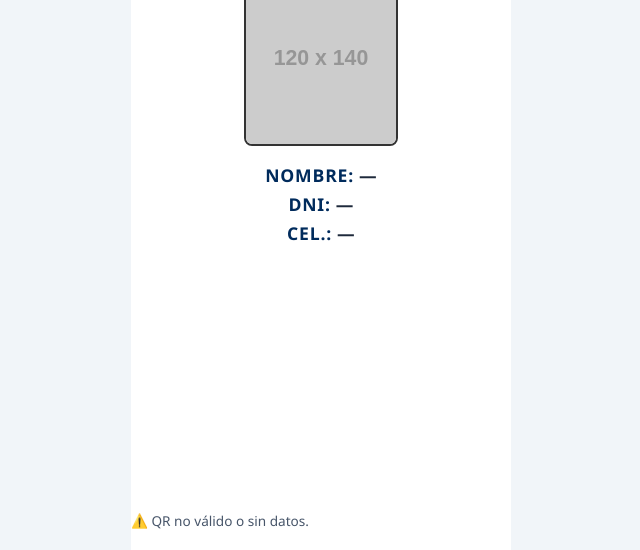
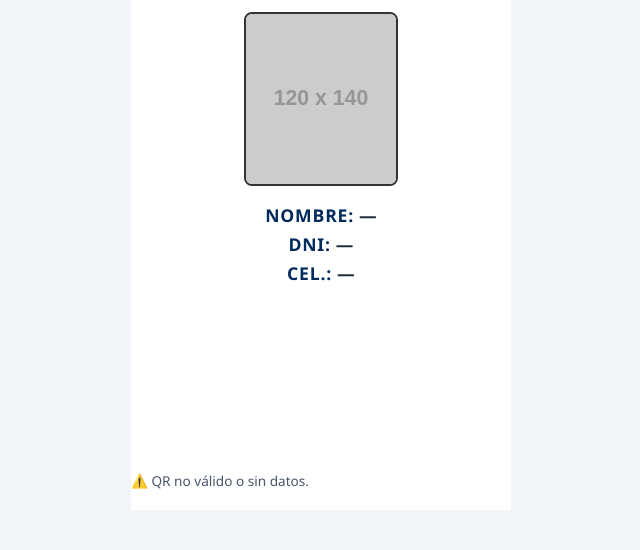
Before and after one commit to Jhulmar25/pruebapatas, a website: page index.html in a window 1280 px wide. Shown: the part 250-800 px from the top of the page, without its empty margins (319-959 px from the left). Drawn offline with Linux system fonts and the light colour scheme; placeholder pictures from the web are drawn by us.

Commit message:
Modify .credencial height in styles.css
Adjusted height of .credencial class to 90vh.

```diff
--- a/styles.css
+++ b/styles.css
@@ -15,7 +15,7 @@ html, body {
 .credencial {
   width: 92vw;
   max-width: 380px;
-  height: 100vh;               /* 🔥 ocupa toda la pantalla */
+  height: 90vh;               /* 🔥 ocupa toda la pantalla */
   background: white;
   border-radius: 0;            /* 🔥 sin bordes redondeados para no desbordar */
   overflow: hidden;            /* 🔥 evita scroll interno */
```
